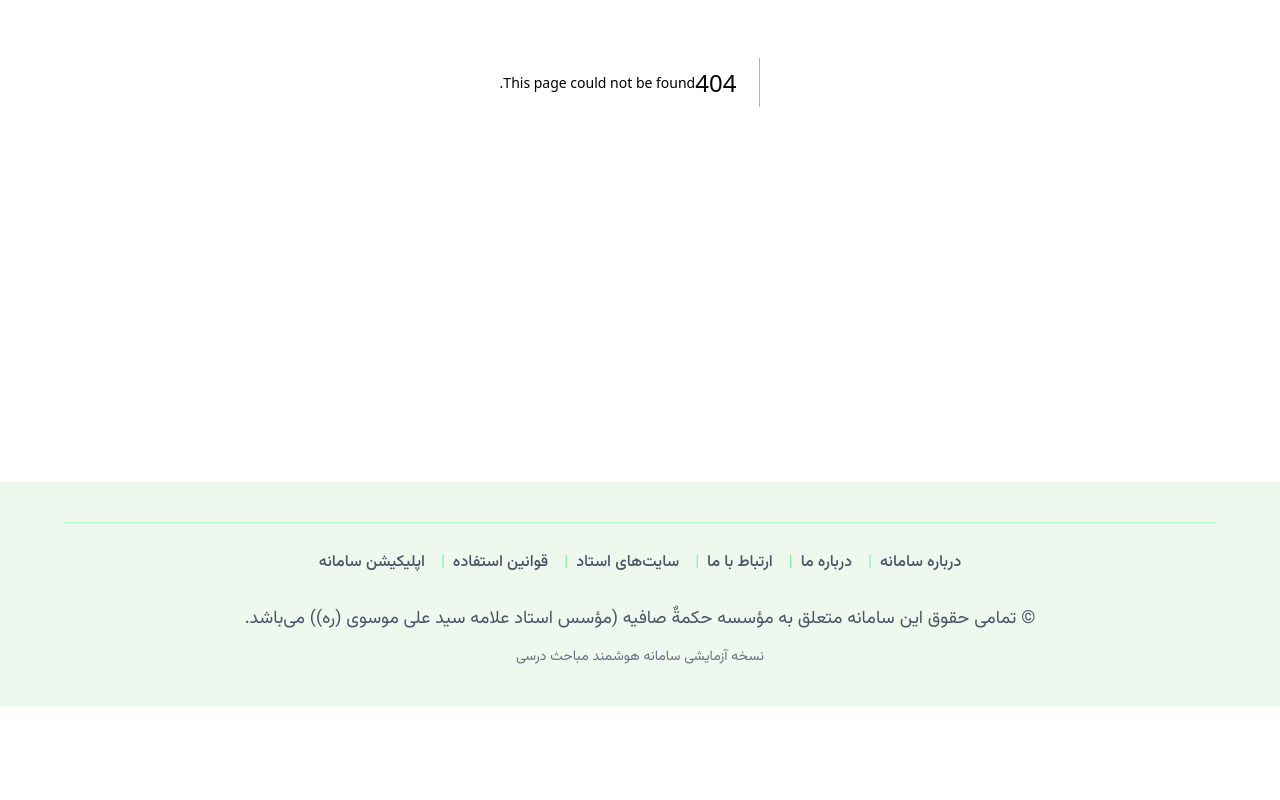
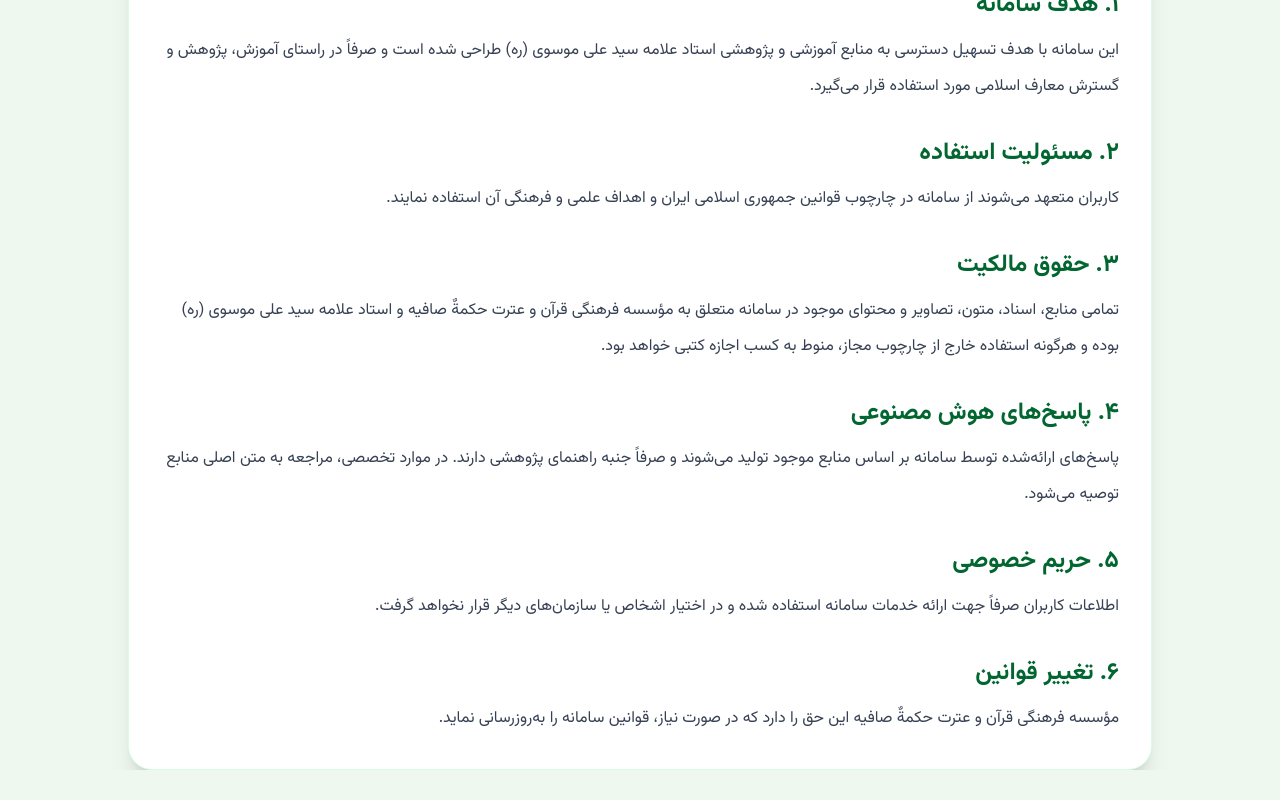
Before and after one commit to babaeifatemeh/Professor-Mousavi-AI, a Next.js app in the folder frontend/: page /site-rules in a window 1280 px wide. Before the commit this address had no page. Shown: the part 520-1320 px from the top of the page. Before the commit the page ends 1227 px from the top, so only its background shows below. Built offline with nearby package versions, Linux system fonts and the light colour scheme.

Commit message:
Add site rules page

```diff
--- /dev/null
+++ b/frontend/app/site-rules/page.tsx
@@ -0,0 +1,101 @@
+import Footer from "@/components/Footer";
+import Header from "@/components/Header";
+
+export default function SiteRulesPage() {
+  return (
+    <main
+      dir="rtl"
+      className="min-h-screen bg-[#eef8ef] text-[#063f25]"
+    >
+      <div className="mx-auto max-w-7xl px-4 py-6 sm:px-6 lg:px-8">
+
+        <Header />
+
+        <section className="mx-auto mt-10 max-w-5xl rounded-3xl border border-green-100 bg-white p-8 shadow-xl">
+
+          <h1 className="mb-8 text-center text-4xl font-black text-green-900">
+            قوانین استفاده از سامانه
+          </h1>
+
+          <div className="space-y-8 leading-9 text-gray-700">
+
+            <section>
+              <h2 className="mb-3 text-2xl font-bold text-green-800">
+                ۱. هدف سامانه
+              </h2>
+
+              <p>
+                این سامانه با هدف تسهیل دسترسی به منابع آموزشی و پژوهشی استاد
+                علامه سید علی موسوی (ره) طراحی شده است و صرفاً در راستای
+                آموزش، پژوهش و گسترش معارف اسلامی مورد استفاده قرار می‌گیرد.
+              </p>
+            </section>
+
+            <section>
+              <h2 className="mb-3 text-2xl font-bold text-green-800">
+                ۲. مسئولیت استفاده
+              </h2>
+
+              <p>
+                کاربران متعهد می‌شوند از سامانه در چارچوب قوانین جمهوری اسلامی
+                ایران و اهداف علمی و فرهنگی آن استفاده نمایند.
+              </p>
+            </section>
+
+            <section>
+              <h2 className="mb-3 text-2xl font-bold text-green-800">
+                ۳. حقوق مالکیت
+              </h2>
+
+              <p>
+                تمامی منابع، اسناد، متون، تصاویر و محتوای موجود در سامانه متعلق
+                به مؤسسه فرهنگی قرآن و عترت حکمةٌ صافیه و استاد علامه سید علی
+                موسوی (ره) بوده و هرگونه استفاده خارج از چارچوب مجاز، منوط به
+                کسب اجازه کتبی خواهد بود.
+              </p>
+            </section>
+
+            <section>
+              <h2 className="mb-3 text-2xl font-bold text-green-800">
+                ۴. پاسخ‌های هوش مصنوعی
+              </h2>
+
+              <p>
+                پاسخ‌های ارائه‌شده توسط سامانه بر اساس منابع موجود تولید می‌شوند
+                و صرفاً جنبه راهنمای پژوهشی دارند. در موارد تخصصی، مراجعه به متن
+                اصلی منابع توصیه می‌شود.
+              </p>
+            </section>
+
+            <section>
+              <h2 className="mb-3 text-2xl font-bold text-green-800">
+                ۵. حریم خصوصی
+              </h2>
+
+              <p>
+                اطلاعات کاربران صرفاً جهت ارائه خدمات سامانه استفاده شده و در
+                اختیار اشخاص یا سازمان‌های دیگر قرار نخواهد گرفت.
+              </p>
+            </section>
+
+            <section>
+              <h2 className="mb-3 text-2xl font-bold text-green-800">
+                ۶. تغییر قوانین
+              </h2>
+
+              <p>
+                مؤسسه فرهنگی قرآن و عترت حکمةٌ صافیه این حق را دارد که در صورت
+                نیاز، قوانین سامانه را به‌روزرسانی نماید.
+              </p>
+            </section>
+
+          </div>
+
+        </section>
+
+        <Footer />
+
+      </div>
+    </main>
+  );
+}
```
